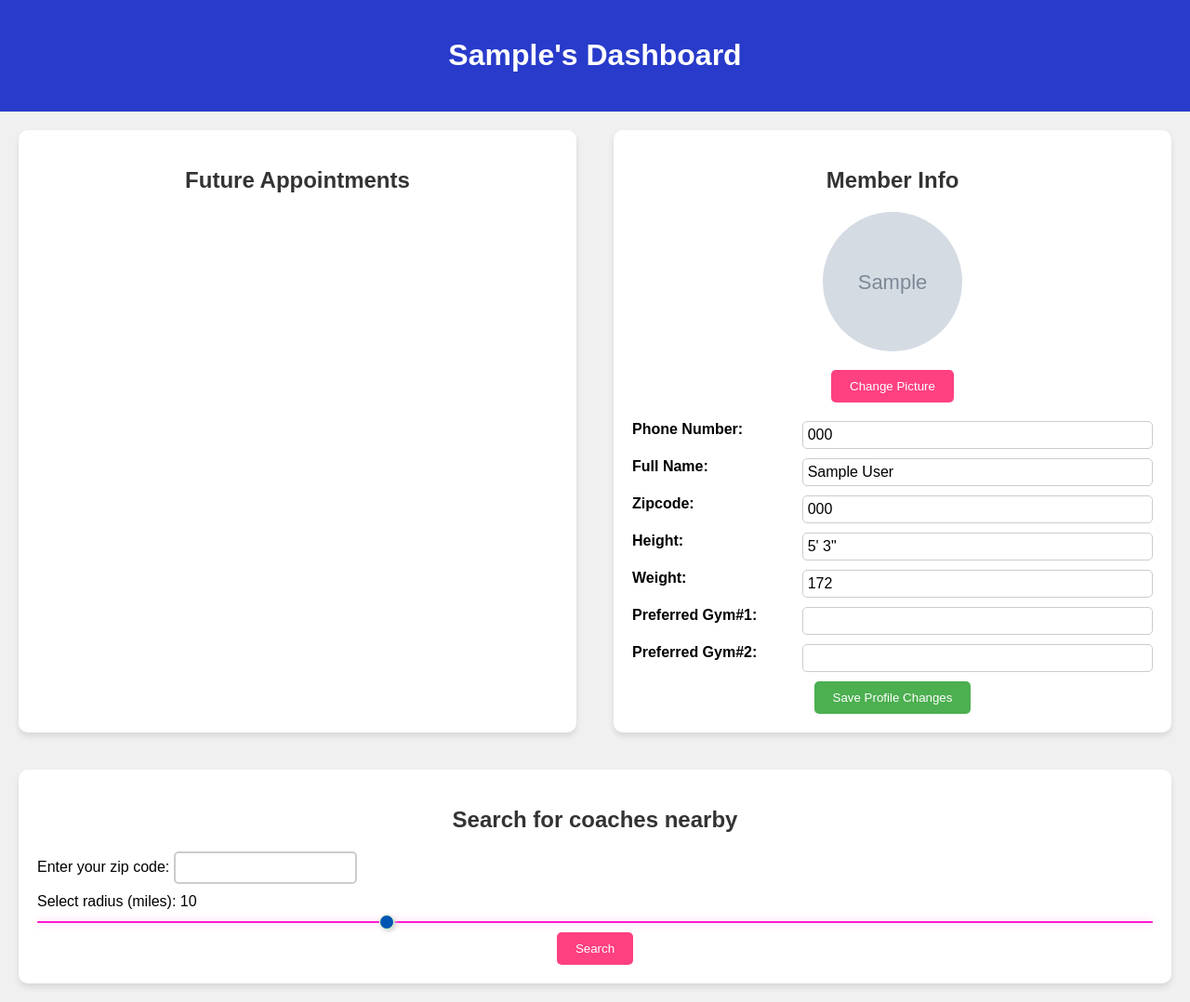
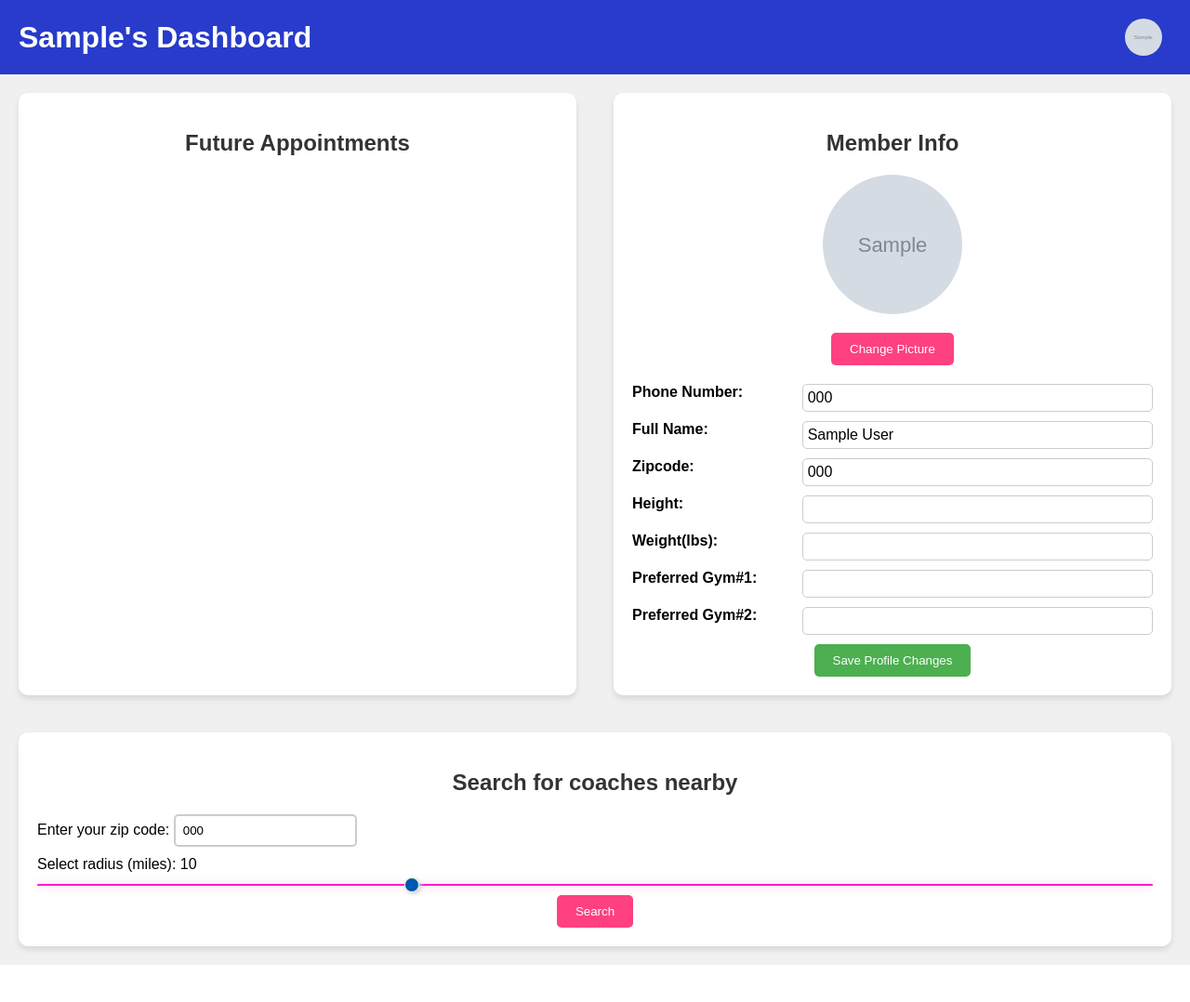
Before and after one commit to ramtinkazemi1/gymster, a Flask app: page /member-dashboard in a window 1280 px wide. Shown: the whole page at 93% size. After the commit the page ends 1038 px from the top, so only its background shows below. Run offline with Flask 3, Linux system fonts and the light colour scheme; the visitor is signed in with stand-in values (Sample User, id 1); tables that the repository leaves empty hold one stand-in row (values such as "Sample post"); grey boxes marked "Sample" are stand-in pictures.

Commit message:
"done with phase 4"

```diff
--- a/backend/app.py
+++ b/backend/app.py
@@ -3,6 +3,8 @@
 from flask_migrate import Migrate
 from wtforms import Form, StringField, PasswordField, validators
 from werkzeug.utils import secure_filename
+from sqlalchemy import func
+from uszipcode import SearchEngine
 import os
 
 app = Flask(__name__, static_folder='../frontend/static')
@@ -207,6 +209,24 @@
     return redirect(url_for('index'))
 
 
+@app.route('/search_coaches', methods=['POST'])
+def search_coaches():
+    if request.method == 'POST':
+        # Retrieve the user's zipcode and selected radius from the form
+        user_zipcode = request.form.get('zipcode')
+        radius = int(request.form.get('radius'))
+
+        # Query the database for coaches within the specified radius of the user's zipcode
+        coaches_within_radius = User.query.filter(User.user_type == 'coach',
+                                                  func.ST_DWithin(func.ST_SetSRID(func.ST_MakePoint(User.latitude, User.longitude), 4326),
+                                                                  func.ST_SetSRID(func.ST_MakePoint(user_zipcode.latitude, user_zipcode.longitude), 4326),
+                                                                  radius)).all()
+
+        return render_template('member_dashboard.html', coaches=coaches_within_radius)
+
+
+
+
 @app.route('/uploads/<filename>')
 def uploaded_file(filename):
     return send_from_directory(app.config['UPLOAD_FOLDER'], filename)
--- a/backend/templates/member_dashboard.html
+++ b/backend/templates/member_dashboard.html
@@ -8,8 +8,25 @@
 </head>
 <body>
   <header>
-    <h1>{{ user.first_name }}'s Dashboard</h1>
+    <div class="header-container">
+      <div class="header-title">
+        <h1>{{ user.first_name }}'s Dashboard</h1>
+      </div>
+      <div class="user-profile">
+        <div class="profile-info">
+          <div class="circular-picture" style="background-image: url('{{ user.profile_picture or 'https://via.placeholder.com/150' }}');"></div>
+        </div>
+        <div class="dropdown-menu" id="dropdown-menu">
+          <a href="#">Privacy Policy</a>
+          <a href="#">Terms of Service</a>
+          <a href="#">Contact Us</a>
+          <a href="#" id="logout-link">Log Out</a>
+        </div>
+      </div>
+    </div>
   </header>
+
+
   <div class="dashboard-container">
     <!-- Left Box - Future Appointments -->
     <div id="future-appointments-box" class="dashboard-box">
@@ -44,11 +61,11 @@
           </div>
           <div class="profile-field">
             <div class="field-key">Height:</div>
-            <div class="field-value" contenteditable="true">5' 3"</div>
+            <div class="field-value" contenteditable="true"></div>
           </div>
           <div class="profile-field">
-            <div class="field-key">Weight:</div>
-            <div class="field-value" contenteditable="true">172</div>
+            <div class="field-key">Weight(lbs):</div>
+            <div class="field-value" contenteditable="true"></div>
           </div>
           <div class="profile-field">
             <div class="field-key">Preferred Gym#1:</div>
@@ -73,15 +90,53 @@
       <br>
       <label for="radius">Select radius (miles):</label>
       <output for="radius" id="radius-value">10</output>
-      <input type="range" id="radius" name="radius" min="1" max="30" step="1" value="10">
-      <center><button type="submit">Search</button></center>
+      <input type="range" id="radius" name="radius" min="0" max="30" step="1" value="10">
+      <center><button type="button" id="search-button">Search</button></center>
     </form>
     <div id="search-results">
-      <!-- Search results will be displayed here -->
-    </div>
+      {% for coach in coaches %}
+      <div class="card mb-3">
+          <div class="row no-gutters">
+              <div class="col-md-4">
+                  <img src="{{ coach.profile_picture }}" class="card-img" alt="Profile Picture">
+              </div>
+              <div class="col-md-8">
+                  <div class="card-body">
+                      <h5 class="card-title">{{ coach.first_name }} {{ coach.last_name }}</h5>
+                      <p class="card-text"><strong>Bio:</strong> {{ coach.bio }}</p>
+                      <p class="card-text"><strong>Degree and Certs:</strong> {{ coach.degree_and_certs }}</p>
+                      <p class="card-text"><strong>Experiences:</strong> {{ coach.experiences }}</p>
+                      <p class="card-text"><strong>Specialty:</strong> {{ coach.specialty }}</p>
+                      <p class="card-text"><strong>Preferred Gym #1:</strong> {{ coach.preferred_gym_1 }}</p>
+                      <p class="card-text"><strong>Preferred Gym #2:</strong> {{ coach.preferred_gym_2 }}</p>
+                  </div>
+              </div>
+          </div>
+      </div>
+      {% endfor %}
+  </div>
+
   </div>
 
   <script src="{{ url_for('static', filename='member-dashboard.js') }}"></script>
   <script src="{{ url_for('static', filename='profile_picture.js') }}"></script>
+  <script>
+    document.addEventListener('DOMContentLoaded', function() {
+      // Retrieve the user's zipcode from the template
+      const userZipcode = "{{ user.zipcode }}";
+
+      // Set the initial value of the zipcode input to the user's zipcode
+      const zipcodeInput = document.getElementById('zipcode');
+      zipcodeInput.value = userZipcode;
+
+      // Display the initial value of the zipcode input
+      const zipcodeOutput = document.getElementById('zipcode-value');
+      zipcodeOutput.textContent = userZipcode;
+    });
+  </script>
+
+
+
+
 </body>
 </html>
--- a/frontend/static/member-dashboard.css
+++ b/frontend/static/member-dashboard.css
@@ -66,7 +66,7 @@
 }
 
 /* Search Button Styling */
-#search-form button[type="submit"] {
+#search-button {
   background-color: #ff4081;
   color: #fff;
   border: none;
@@ -76,7 +76,7 @@
   transition: background-color 0.3s ease;
 }
 
-#search-form button[type="submit"]:hover {
+#search-button:hover {
   background-color: #ff6699;
 }
 
@@ -279,3 +279,83 @@
 input[type=range]:focus::-ms-fill-upper {
   background: #FF4081;
 }
+
+
+.header-container {
+  display: flex;
+  justify-content: space-between;
+  align-items: center;
+}
+
+.header-title h1 {
+  margin: 0;
+}
+
+.user-profile {
+  position: relative;
+  display: inline-block;
+}
+
+.circular-picture {
+  width: 40px;
+  height: 40px;
+  background-size: cover;
+  background-position: center;
+  border-radius: 50%;
+  margin-right: 10px;
+}
+
+.dropdown-menu {
+  position: absolute;
+  top: calc(100% + 10px);
+  right: 0;
+  background-color: #fff;
+  border-radius: 8px;
+  box-shadow: 0 4px 6px rgba(0, 0, 0, 0.1);
+  display: none;
+  opacity: 0;
+  transform: translateY(-10px);
+  transition: opacity 0.3s, transform 0.3s;
+  z-index: 1000;
+  min-width: 200px;
+}
+
+.user-profile:hover .dropdown-menu,
+.dropdown-menu:hover {
+  display: block;
+  opacity: 1;
+  transform: translateY(0);
+}
+
+.dropdown-menu a {
+  display: block;
+  color: #333;
+  text-decoration: none;
+  padding: 12px 20px;
+  transition: background-color 0.3s;
+  font-size: 14px;
+}
+
+.dropdown-menu a:hover {
+  background-color: #f4f4f4;
+}
+
+.dropdown-menu a:last-child {
+  border-top: 1px solid #ddd;
+}
+
+@media screen and (max-width: 768px) {
+  .header-container {
+    flex-direction: column;
+  }
+
+  .user-profile {
+    margin-top: 10px;
+  }
+
+  .dropdown-menu {
+    top: auto;
+    left: 50%;
+    transform: translateX(-50%);
+  }
+}
```
Also changed, not shown: backend/templates/index.html (+16 -0 lines), frontend/static/member-dashboard.js (+62 -19 lines).
